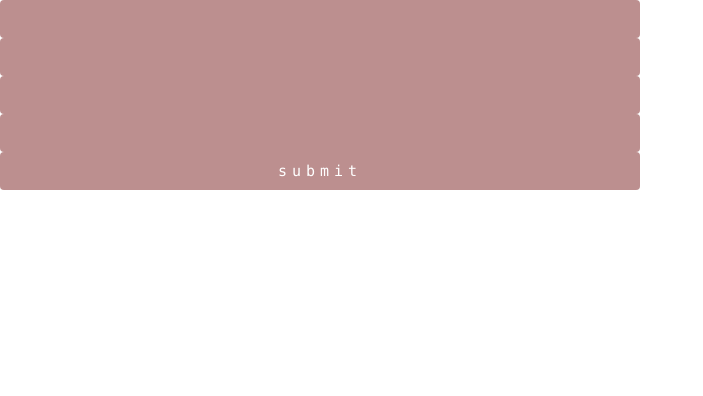
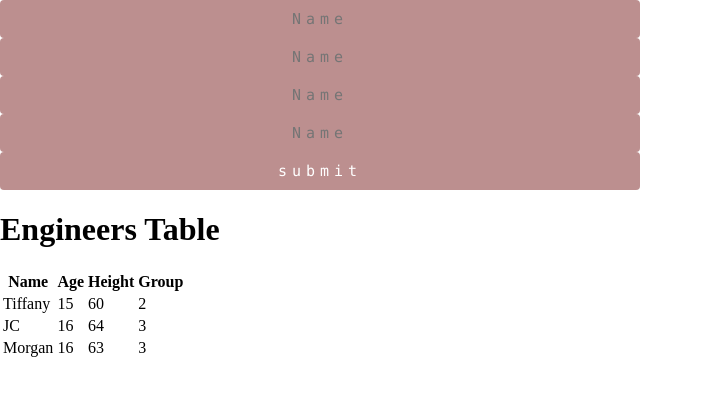
Before and after one commit to MorganL123/te-term2, a Flask app: page / in a window 1280 px wide. Shown: the top 396 px of the page, without its empty margins (0-703 px from the left). Run offline with Flask 2, Linux system fonts and the light colour scheme; data comes from the database, SQL or seed files in the repository; both versions use the stored data as it was after the commit.

Commit message:
Database practice

```diff
--- a/db-practice/app.py
+++ b/db-practice/app.py
@@ -1,4 +1,4 @@
-from flask import Flask, render_template
+from flask import Flask, render_template, request
 import sqlite3
 
 app = Flask(__name__)
@@ -6,22 +6,45 @@ app = Flask(__name__)
 @app.route('/')
 
 def index():
-    return render_template("index.html")
+    engineers = get_all_engineers()
+
+    return render_template('index.html', engineers = engineers)
 
 @app.route('/success', methods = ["POST"])
 def submit():
     name = request.form['name']
-    age = request.form['name']
+    age = int(request.form['age'])
     height = request.form['height']
     group = request.form['group']
 
-    conn = squlite3.connect('./static/data/team-edge.db')
+    add_engineer(name, age, height, group)
+
+    return render_template('success.html')
+
+def add_engineer(name, age, height, group):
+    conn = sqlite3.connect('./static/data/team-edge.db')
     curs = conn.cursor()
-    curs.execute("INSERT INTO engineers(name, age, height, group_num VALUES (7, 7, 7, 7)", (name, age, height, group))
+    curs.execute("INSERT INTO engineers(name, age, height, group_num) VALUES (?, ?, ?, ?)", (name, age, height, group))
     conn.commit()
     conn.close()
 
-    return render_template('success.html')
+def get_all_engineers():
+    conn = sqlite3.connect('./static/data/team-edge.db')
+    curs = conn.cursor()
+    result = curs.execute("SELECT * FROM engineers")
+    engineers = []
+    for row in result:
+        engineer = {
+            'name': row[0],
+            'age': row[1],
+            'height': row[2],
+            'group': row[3]
+        }
+        print(engineer)
+        engineers.append(engineer)
+    conn.close()
+    return engineers
+
 
 if __name__== '__main__':
     app.run(debug=True, host ='0.0.0.0', port = 8000)
--- a/db-practice/templates/index.html
+++ b/db-practice/templates/index.html
@@ -9,9 +9,31 @@
     <link href="https://fonts.googleapis.com/css2?family=Cabin&display=swap" rel="stylesheet">
 </head>
   <body>
-      <input name = "name">
-      <input age = "age">
-      <input age = "height">
-      <input group = "group">
-      <input type="submit" value="submit"/>
+    <form action="/success" method="post">
+        <input type = "text" name = "name" placeholder = "Name">
+        <input type = "text" name = "age" placeholder = "Name">
+        <input type = "text" name = "height" placeholder = "Name">
+        <input type = "text" name = "group" placeholder = "Name">
+        <input type="submit" value="submit"/>
+
     <form>
+
+    <h1> Engineers Table </h1>
+    <table>
+        <tr>
+            <th>Name</th>
+            <th>Age</th>
+            <th>Height</th>
+            <th>Group</th>
+        </tr>
+        {% for engineer in engineers %}
+            <tr>
+                <td>{{engineer["name"]}}</td>
+                <td>{{engineer["age"]}}</td>
+                <td>{{engineer["height"]}}</td>
+                <td>{{engineer["group"]}}</td>
+            </tr>
+        {% endfor %}
+        </table>
+    </body>
+</html>
```
Also changed, not shown: db-practice/static/data/team-edge.db.
